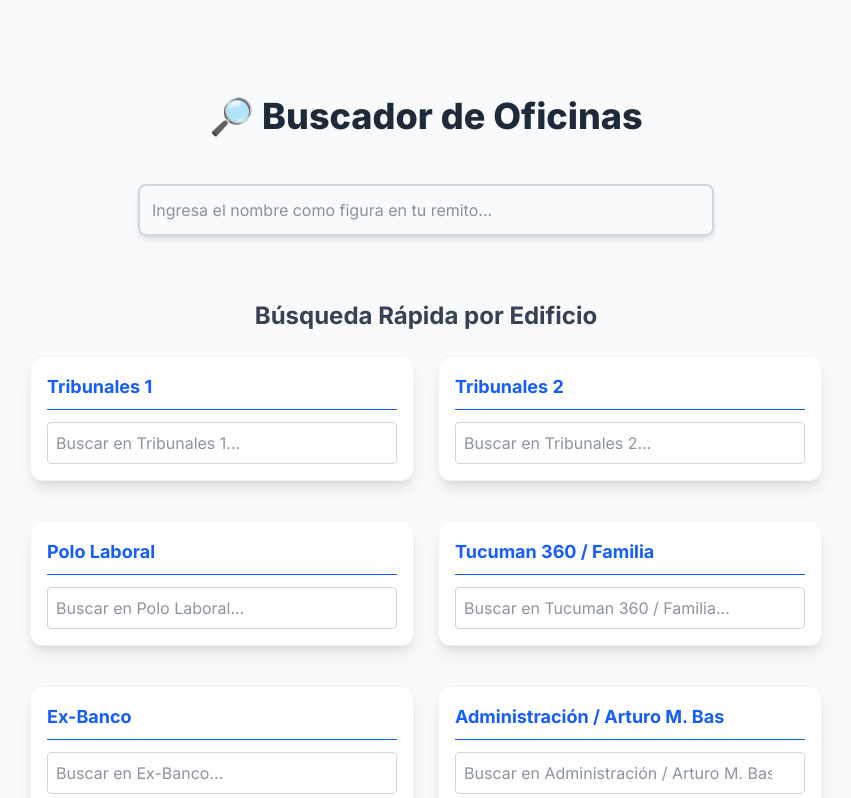
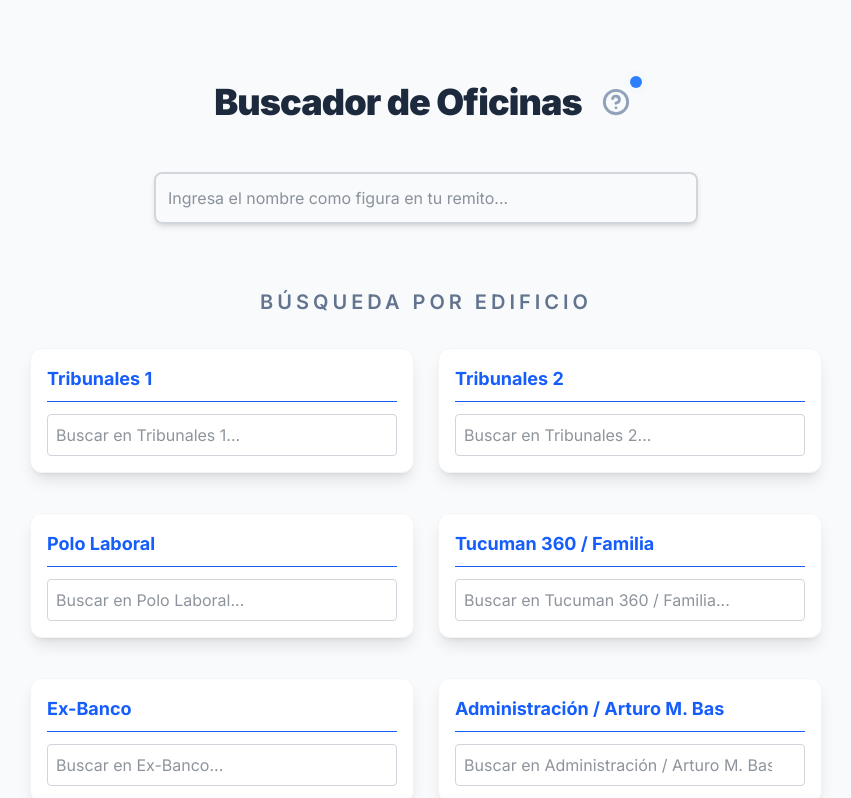
Before and after one commit to gregoalasino/oficinas_judiciales, a Next.js app: page / in a window 1280 px wide. Shown: the top 798 px of the page, without its empty margins (214-1065 px from the left). Built offline with nearby package versions, Linux system fonts and the light colour scheme.

Commit message:
feat/info-popover

```diff
--- a/app/page.tsx
+++ b/app/page.tsx
@@ -1,65 +1,125 @@
+"use client";
+
+import { useState } from 'react';
 import { officeLocations } from '../data/office';
 import SearchBar from '../components/searchBar';
-import BuildingSearchBar from '../components/BuildingSearcherBar'; // NUEVO componente
+import BuildingSearchBar from '../components/BuildingSearcherBar';
+import { HelpCircle, X, MapPin, Briefcase, Building2 } from 'lucide-react';
 
-// 1. FILTRADO DE DATOS BASADO EN ID (Server-side)
-// Tribunales 1: id 1 al 103
+
 const TRIBUNALES_1_DATA = officeLocations.filter(o => o.id >= 1 && o.id <= 108);
-// Tribunales 2: id 104 al 276
 const TRIBUNALES_2_DATA = officeLocations.filter(o => o.id >= 109 && o.id <= 280);
-// Polo Laboral: id 271 al 317
 const POLO_LABORAL_DATA = officeLocations.filter(o => o.id >= 281 && o.id <= 321);
-// Familia: id 319 al 337
 const FAMILIA_DATA = officeLocations.filter(o => o.id >= 322 && o.id <= 340);
-// Ex Banco: id 338 al 354
 const EXBANCO_DATA = officeLocations.filter(o => o.id >= 341 && o.id <= 357);
-// Administracion del 355 al 370
 const ADMINISTRACION_DATA = officeLocations.filter(o => o.id >= 358 && o.id <= 373);
-// San Jeronimo
 const SANJERONIMO_DATA = officeLocations.filter(o => o.id >= 374 && o.id <= 440 );
 
 export default function HomePage() {
+  const [showInfo, setShowInfo] = useState(false);
+
   return (
-    <main className="min-h-screen flex flex-col items-center pt-24 pb-12 bg-gray-50">
+    <main className="min-h-screen flex flex-col items-center pt-20 pb-12 bg-[#f8fafc]">
 
-      <h1 className="text-4xl font-extrabold mb-12 text-gray-800">
-        🔎 Buscador de Oficinas
-      </h1>
+      {/* HEADER CON BOTÓN DE INFO INTEGRADO */}
+      <div className="relative flex items-center gap-3 mb-12">
+        <h1 className="text-4xl font-black text-slate-800 tracking-tight">
+          Buscador de Oficinas
+        </h1>
+        <button
+          onClick={() => setShowInfo(!showInfo)}
+          className="group relative p-2 text-slate-400 hover:text-blue-600 transition-all"
+        >
+          <HelpCircle size={28} strokeWidth={2.5} />
+          <span className="absolute -top-1 -right-1 flex h-3 w-3">
+            <span className="animate-ping absolute inline-flex h-full w-full rounded-full bg-blue-400 opacity-75"></span>
+            <span className="relative inline-flex rounded-full h-3 w-3 bg-blue-500"></span>
+          </span>
+        </button>
 
-      {/* BUSCADOR GENERAL */}
-      <div className="w-full max-w-xl px-4 sm:px-0 mb-16">
+        {/* POPOVER MEJORADO */}
+        {showInfo && (
+          <>
+            {/* Backdrop para cerrar al hacer clic afuera */}
+            <div className="fixed inset-0 z-40" onClick={() => setShowInfo(false)} />
+
+            <div className="absolute top-16 left-1/2 -translate-x-1/2 w-[360px] sm:w-[500px] bg-white/90 backdrop-blur-md border border-slate-200 rounded-2xl shadow-[0_20px_50px_rgba(0,0,0,0.15)] z-50 overflow-hidden animate-in fade-in zoom-in duration-200">
+
+              {/* Encabezado del Popover */}
+              <div className="bg-slate-800 p-4 text-white flex justify-between items-center">
+                <div className="flex items-center gap-2">
+                  <div className="bg-blue-500 p-1 rounded-md"><Building2 size={16}/></div>
+                  <span className="font-bold text-sm uppercase tracking-wider">Guía de Identificación</span>
+                </div>
+                <button onClick={() => setShowInfo(false)} className="hover:bg-white/20 p-1 rounded-full transition-colors">
+                  <X size={18}/>
+                </button>
+              </div>
+
+              {/* Contenido */}
+              <div className="p-6 space-y-6">
+                {/* Visualizador de ID */}
+                <div className="flex flex-col items-center p-4 bg-slate-50 rounded-xl border border-dashed border-slate-300">
+                  <p className="text-[10px] text-slate-400 uppercase font-bold mb-2 tracking-[0.2em]">Estructura del ID de Red</p>
+                  <div className="text-2xl font-mono tracking-[0.3em] font-bold">
+                    <span className="text-blue-600 underline decoration-4 underline-offset-8">J</span>
+                    <span className="text-emerald-500 underline decoration-4 underline-offset-8">CV</span>
+                    <span className="text-slate-300">09XXXP01C01</span>
+                    <span className="text-rose-500 underline decoration-4 underline-offset-8">A</span>
+                  </div>
+                </div>
+
+                {/* Lista de Referencias */}
+                <div className="grid gap-4">
+                  <div className="flex items-start gap-4">
+                    <div className="mt-1 bg-blue-100 text-blue-700 p-2 rounded-lg"><Building2 size={20}/></div>
+                    <div>
+                      <h4 className="font-bold text-slate-800 text-sm">1. Tipo de Oficina</h4>
+                      <p className="text-xs text-slate-500 leading-relaxed">J (Juzgado), C (Cámara), S (Secretaría), F (Fiscalía), M (Mesa Entradas), R (Relatoría), T (Tribunal Superior), A (Asesoría).</p>
+                    </div>
+                  </div>
+
+                  <div className="flex items-start gap-4">
+                    <div className="mt-1 bg-emerald-100 text-emerald-700 p-2 rounded-lg"><Briefcase size={20}/></div>
+                    <div>
+                      <h4 className="font-bold text-slate-800 text-sm">2-3. Fuero Correspondiente</h4>
+                      <p className="text-xs text-slate-500 leading-relaxed">CV (Civil), CS(Contencioso), CN(Conciliación), CQ(Civil Quiebras), MN (Menores), CL (Correccional), CR (Crimen), PR (Protocolo) , PN (Penal), LB (Laboral), FM (Familia), CT (Control), EL (Electoral).</p>
+                    </div>
+                  </div>
+
+                  <div className="flex items-start gap-4">
+                    <div className="mt-1 bg-rose-100 text-rose-700 p-2 rounded-lg"><MapPin size={20}/></div>
+                    <div>
+                      <h4 className="font-bold text-slate-800 text-sm">15. Ubicación Física (Edificio)</h4>
+                      <p className="text-xs text-slate-500 leading-relaxed">A (Trib. I), B (Trib. II), C (Trib. III), D (Trib. IV), E (Contencioso), F (Justicia Electoral), G (27 de Abril - Mediación), H (A.M Bas - Admin), I-M (Policia Judicial), J (Anexo), K (San Jerónimo), L (Cámaras Familia), N (Moplo).</p>
+                    </div>
+                  </div>
+                </div>
+              </div>
+
+              <div className="bg-slate-50 p-3 text-center border-t border-slate-100">
+                <p className="text-[10px] text-slate-400 font-medium italic">Referencia oficial del Área de Informática</p>
+              </div>
+            </div>
+          </>
+        )}
+      </div>
+
+      {/* EL RESTO DEL CÓDIGO (BUSCADORES) SE MANTIENE IGUAL */}
+      <div className="w-full max-w-xl px-4 mb-16">
         <SearchBar locations={officeLocations} />
       </div>
 
-      {/* --- SECCIÓN DE BUSCADORES ESPECÍFICOS --- */}
-      <h2 className="text-2xl font-bold mb-6 text-gray-700">
-        Búsqueda Rápida por Edificio
-      </h2>
+      <h2 className="text-xl font-semibold mb-8 text-slate-500 uppercase tracking-[0.2em]">Búsqueda por Edificio</h2>
 
-      {/* Contenedor Flex para alinear horizontalmente */}
-      <div className="w-full max-w-6xl px-4 sm:px-0 flex flex-wrap justify-center gap-6">
-
-        {/* Componente 1: Tribunales 1 */}
+      <div className="w-full max-w-6xl px-4 flex flex-wrap justify-center gap-6">
         <BuildingSearchBar title="Tribunales 1" locations={TRIBUNALES_1_DATA} />
-
-        {/* Componente 2: Tribunales 2 */}
         <BuildingSearchBar title="Tribunales 2" locations={TRIBUNALES_2_DATA} />
-
-        {/* Componente 3: Polo Laboral */}
         <BuildingSearchBar title="Polo Laboral" locations={POLO_LABORAL_DATA} />
-
-        {/* Componente 4: Familia */}
         <BuildingSearchBar title="Tucuman 360 / Familia" locations={FAMILIA_DATA} />
-
-        {/* Componente 5: Ex Banco */}
         <BuildingSearchBar title="Ex-Banco" locations={EXBANCO_DATA} />
-
-        {/* Componente 6: Administracion */}
         <BuildingSearchBar title="Administración / Arturo M. Bas" locations={ADMINISTRACION_DATA} />
-
-        {/* Componente 7: San Jeronimo */}
         <BuildingSearchBar title="San Jerónimo" locations={SANJERONIMO_DATA} />
-
       </div>
 
     </main>
--- a/package.json
+++ b/package.json
@@ -10,6 +10,7 @@
   },
   "dependencies": {
     "@vercel/analytics": "^1.6.1",
+    "lucide-react": "^0.563.0",
     "next": "16.0.7",
     "react": "19.2.0",
     "react-dom": "19.2.0"
```
Also changed, not shown: 1 other file (tests, documents, lock files or other folders).
